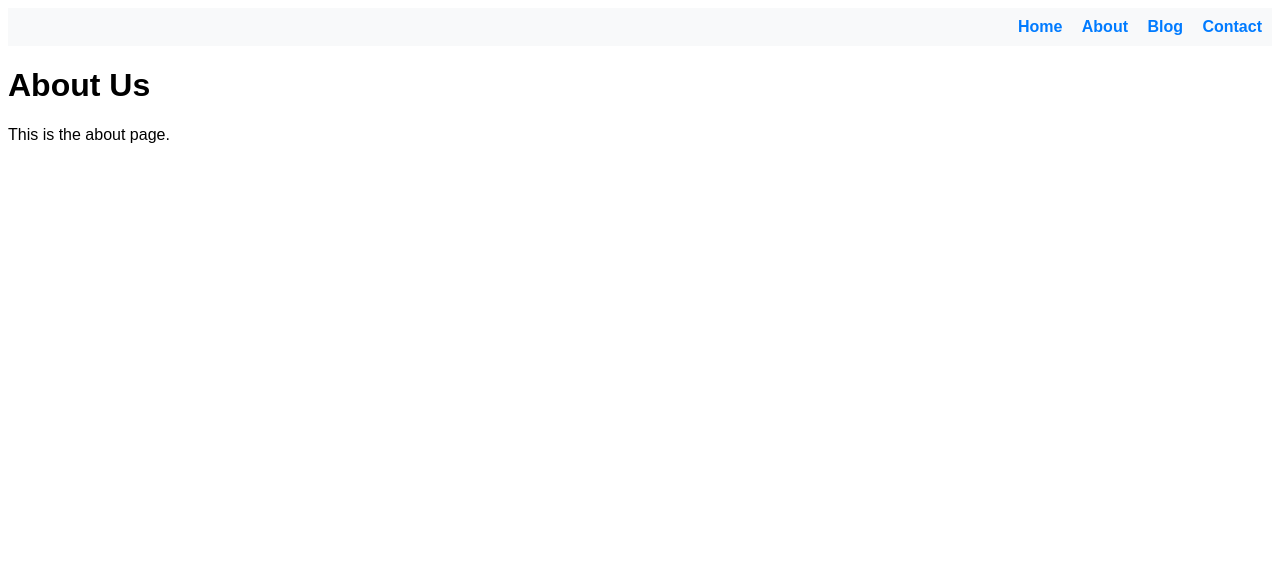
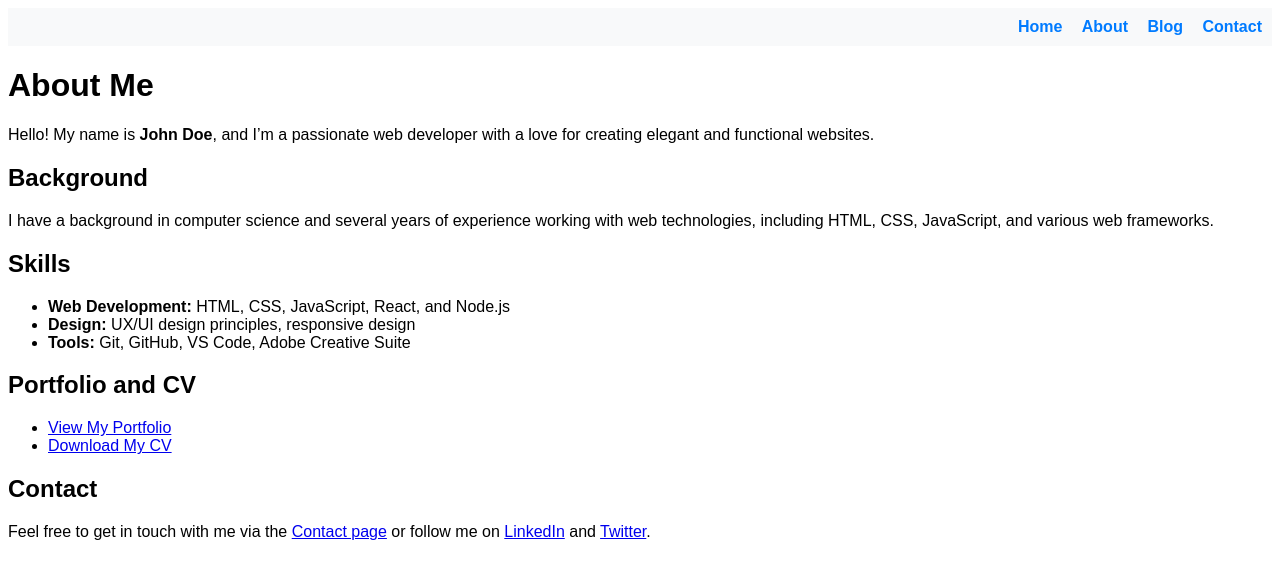
Before and after one commit to EMazarakis/EMazarakis.github.io, a Jekyll site: the page built from about.md, in a window 1280 px wide. Shown: the top 579 px of the page. Built offline with Jekyll 4.4.1, drawn with Linux system fonts in a browser that asks for light colours.

Commit message:
Update about.md

```diff
--- a/about.md
+++ b/about.md
@@ -3,6 +3,26 @@ layout: default
 title: About
 ---
 
-# About Us
 
-This is the about page.
+# About Me
+
+Hello! My name is **John Doe**, and I'm a passionate web developer with a love for creating elegant and functional websites.
+
+## Background
+
+I have a background in computer science and several years of experience working with web technologies, including HTML, CSS, JavaScript, and various web frameworks.
+
+## Skills
+
+- **Web Development:** HTML, CSS, JavaScript, React, and Node.js
+- **Design:** UX/UI design principles, responsive design
+- **Tools:** Git, GitHub, VS Code, Adobe Creative Suite
+
+## Portfolio and CV
+
+- [View My Portfolio](https://your-username.github.io/assets/portfolio.pdf)
+- [Download My CV](https://your-username.github.io/assets/cv.pdf)
+
+## Contact
+
+Feel free to get in touch with me via the [Contact page](/contact) or follow me on [LinkedIn](https://www.linkedin.com/in/your-profile) and [Twitter](https://twitter.com/your-profile).
```
